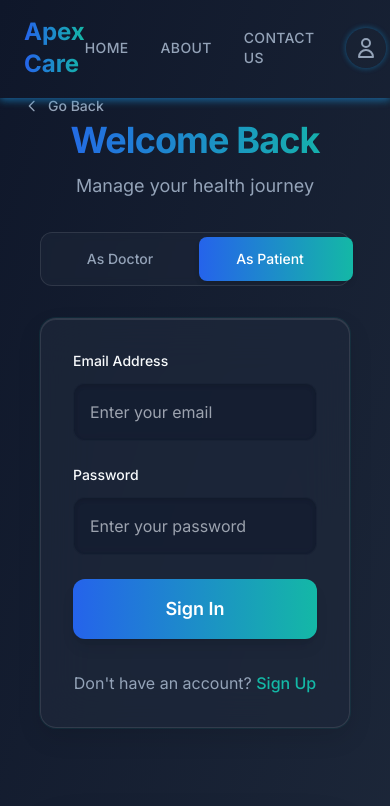
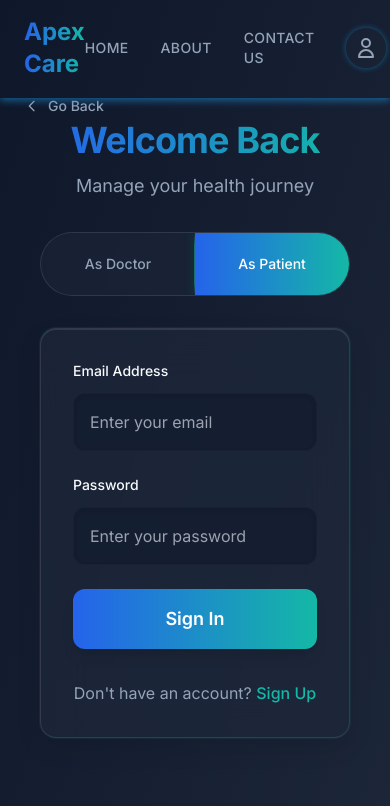
Before and after one commit to arshiumair/apex-care, a React (Vite) app: page /signin in a window 390 px wide. Shown: the top 806 px of the page. Built offline with nearby package versions, Linux system fonts and the light colour scheme.

Commit message:
Update SignIn page with improvements
- Enhanced SignIn page functionality and UI
- Improved form validation and user experience
- Updated styling and responsive design

```diff
--- a/src/pages/SignIn.jsx
+++ b/src/pages/SignIn.jsx
@@ -158,42 +158,80 @@ const SignIn = () => {
                 </p>
               </div>
 
-              {/* User Type Toggle */}
+              {/* User Type Toggle - Diagonal Slash Design */}
               <motion.div
                 initial={{ opacity: 0, y: 20 }}
                 animate={{ opacity: 1, y: 0 }}
                 transition={{ duration: 0.6, delay: 0.4 }}
-                className="relative flex bg-surface/50 backdrop-blur-sm rounded-xl p-1 mb-8 border border-white/10"
+                className="relative w-full h-16 mb-8"
               >
+                {/* Main Toggle Container */}
+                <div className="relative w-full h-full bg-surface/50 backdrop-blur-sm rounded-full border border-white/10 overflow-hidden">
+                  {/* Diagonal Slash Line */}
+                  <div
+                    className="absolute top-0 left-1/2 w-px h-full bg-gradient-to-b from-transparent via-accent to-transparent transform -translate-x-1/2"
+                    style={{
+                      background: 'linear-gradient(to bottom, transparent 0%, #14B8A6 20%, #14B8A6 80%, transparent 100%)',
+                      boxShadow: '0 0 8px rgba(20, 184, 166, 0.6)'
+                    }}
+                  />
+
+                  {/* Active Background - Doctor Side */}
                   <motion.div
-                  layout
-                  className={`absolute top-1 bottom-1 w-1/2 bg-gradient-to-r from-primary to-accent rounded-lg shadow-md ${
-                    userType === 'patient' ? 'translate-x-full' : 'translate-x-0'
-                  }`}
+                    initial={false}
+                    animate={{
+                      scaleX: userType === 'doctor' ? 1 : 0,
+                      originX: 0
+                    }}
                     transition={{ type: "spring", stiffness: 300, damping: 30 }}
+                    className="absolute top-0 left-0 w-1/2 h-full bg-gradient-to-r from-primary to-accent"
+                    style={{
+                      clipPath: 'polygon(0 0, 100% 0, 100% 100%, 0 100%)',
+                      boxShadow: '0 0 20px rgba(37, 99, 235, 0.4), 0 0 20px rgba(20, 184, 166, 0.4)'
+                    }}
                   />
+
+                  {/* Active Background - Patient Side */}
+                  <motion.div
+                    initial={false}
+                    animate={{
+                      scaleX: userType === 'patient' ? 1 : 0,
+                      originX: 1
+                    }}
+                    transition={{ type: "spring", stiffness: 300, damping: 30 }}
+                    className="absolute top-0 right-0 w-1/2 h-full bg-gradient-to-r from-primary to-accent"
+                    style={{
+                      clipPath: 'polygon(0 0, 100% 0, 100% 100%, 0 100%)',
+                      boxShadow: '0 0 20px rgba(37, 99, 235, 0.4), 0 0 20px rgba(20, 184, 166, 0.4)'
+                    }}
+                  />
+
+                  {/* Doctor Button */}
                   <button
                     onClick={() => setUserType('doctor')}
                     aria-label="Select Doctor role"
-                  className={`relative z-10 flex-1 py-3 px-4 rounded-lg text-sm font-medium transition-all duration-300 ${
+                    className={`absolute top-0 left-0 w-1/2 h-full flex items-center justify-center text-sm font-medium transition-all duration-300 ${
                       userType === 'doctor'
                         ? 'text-white'
                         : 'text-text-secondary hover:text-text-primary'
                     }`}
                   >
-                  As Doctor
+                    <span className="relative z-10">As Doctor</span>
                   </button>
+
+                  {/* Patient Button */}
                   <button
                     onClick={() => setUserType('patient')}
                     aria-label="Select Patient role"
-                  className={`relative z-10 flex-1 py-3 px-4 rounded-lg text-sm font-medium transition-all duration-300 ${
+                    className={`absolute top-0 right-0 w-1/2 h-full flex items-center justify-center text-sm font-medium transition-all duration-300 ${
                       userType === 'patient'
                         ? 'text-white'
                         : 'text-text-secondary hover:text-text-primary'
                     }`}
                   >
-                  As Patient
+                    <span className="relative z-10">As Patient</span>
                   </button>
+                </div>
               </motion.div>
 
               {/* Sign In Card */}
```
Lines whose indentation alone changed are shown as unchanged.
